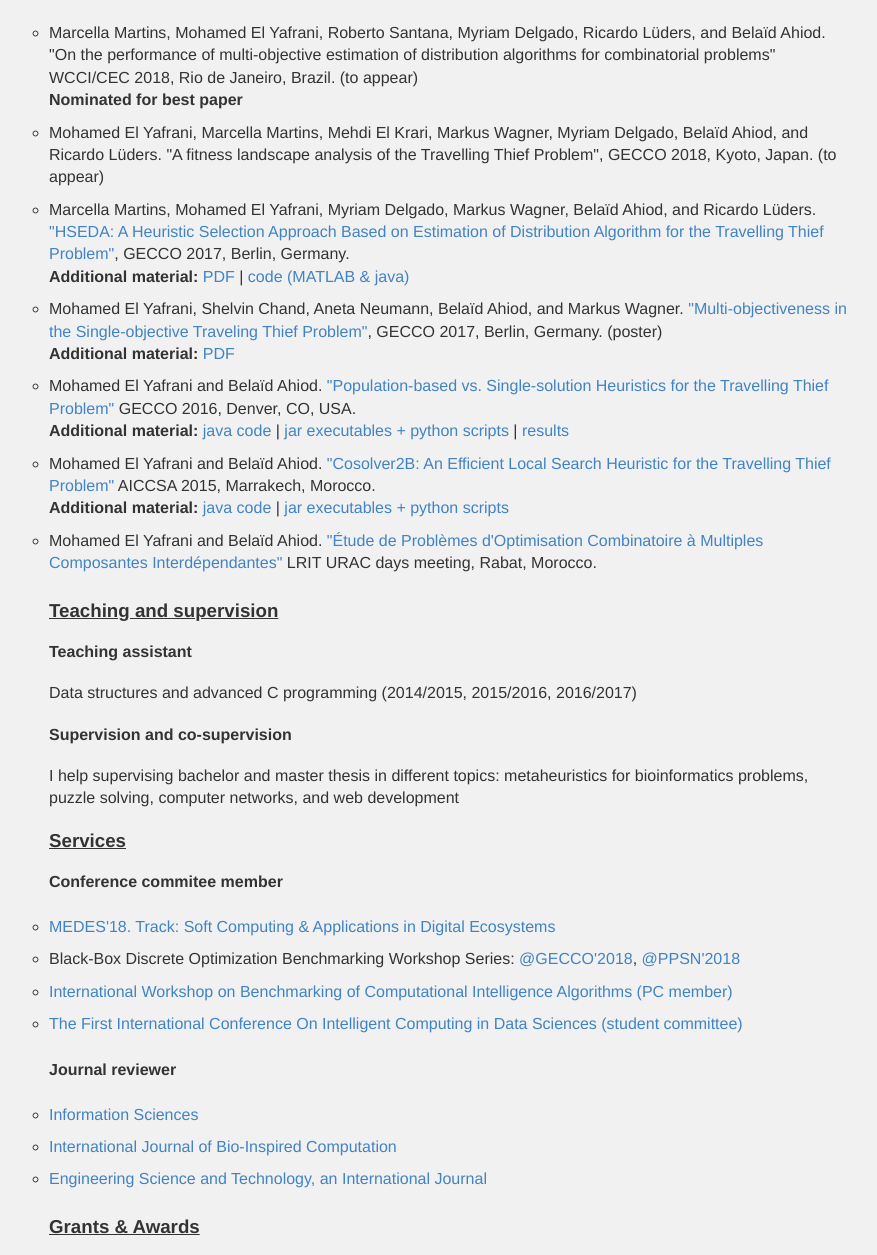
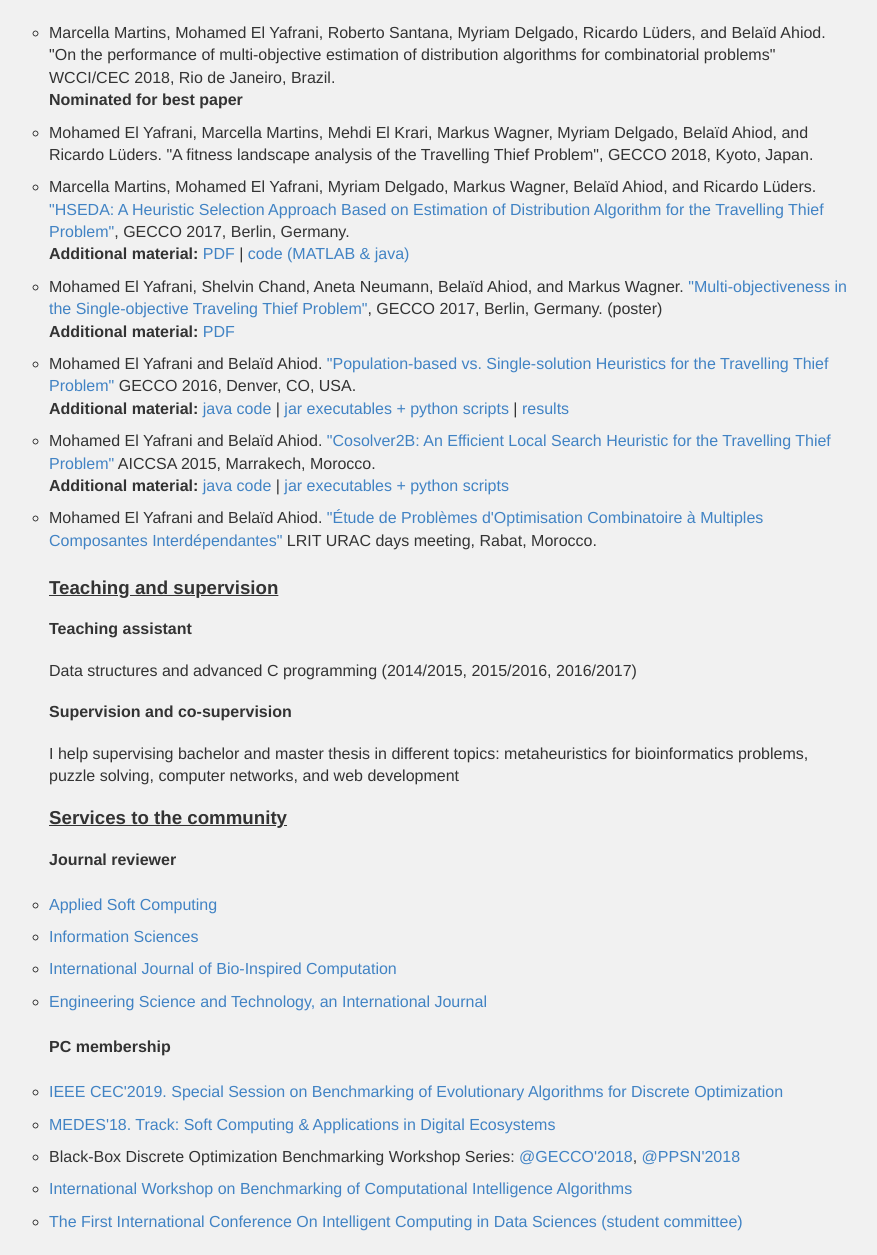
Before and after one commit to yafrani/yafrani.github.io, a plain HTML site: page index.html in a window 1280 px wide. Shown: the part 1330-2585 px from the top of the page, without its empty margins (191-1068 px from the left). Drawn offline with Linux system fonts and the light colour scheme.

Commit message:
quick update

```diff
--- a/index.html
+++ b/index.html
@@ -223,8 +223,7 @@
         <li>
           Marcella Martins, Mohamed El Yafrani, Roberto Santana, Myriam Delgado, Ricardo Lüders, and Belaïd Ahiod.
           "On the performance of multi-objective estimation of distribution algorithms for combinatorial problems"
-          WCCI/CEC 2018, Rio de Janeiro, Brazil.
-          (to appear)<br>
+          WCCI/CEC 2018, Rio de Janeiro, Brazil.<br>
           <b>Nominated for best paper</b>
         </li>
 
@@ -232,7 +231,6 @@
           Mohamed El Yafrani, Marcella Martins, Mehdi El Krari, Markus Wagner, Myriam Delgado, Belaïd Ahiod, and Ricardo Lüders.
           "A fitness landscape analysis of the Travelling Thief Problem",
           GECCO 2018, Kyoto, Japan.
-          (to appear)
         </li>
 
         <li>
@@ -297,11 +295,40 @@
 
 
 
-      <h3>Services</h3>
+      <h3>Services to the community</h3>
 
-      <h4>Conference commitee member</h4>
+      <h4>Journal reviewer</h4>
+
       <ul>
+        <li>
+          <a href="https://www.journals.elsevier.com/applied-soft-computing/" target="_blank">
+            Applied Soft Computing
+          </a>
+        </li>
+        <li>
+          <a href="https://www.journals.elsevier.com/information-sciences" target="_blank">
+            Information Sciences
+          </a>
+        </li>
+        <li>
+          <a href="http://www.inderscience.com/jhome.php?jcode=ijbic" target="_blank">
+            International Journal of Bio-Inspired Computation
+          </a>
+        </li>
+        <li>
+          <a href="https://www.journals.elsevier.com/engineering-science-and-technology-an-international-journal/" target="_blank">
+            Engineering Science and Technology, an International Journal
+          </a>
+        </li>
+      </ul>
 
+      <h4>PC membership</h4>
+      <ul>
+        <li>
+          <a href="http://cec2019.org/" target="_blank">
+            IEEE CEC'2019. Special Session on Benchmarking of Evolutionary Algorithms for Discrete Optimization
+          </a>
+        </li>
 
         <li>
           <a href="http://medes.sigappfr.org/18/topics/special-track-on-scade" target="_blank">
@@ -317,32 +344,13 @@
 
         <li>
           <a href="http://iao.hfuu.edu.cn/bocia18" target="_blank">
-            International Workshop on Benchmarking of Computational Intelligence Algorithms (PC member)
+            International Workshop on Benchmarking of Computational Intelligence Algorithms
           </a>
         </li>
 
         <li>
           <a href="http://www.researchnetwork.ma/icds2017/index.html" target="_blank">
             The First International Conference On Intelligent Computing in Data Sciences (student committee)
-          </a>
-        </li>
-      </ul>
-
-      <h4>Journal reviewer</h4>
-      <ul>
-        <li>
-        <a href="https://www.journals.elsevier.com/information-sciences" target="_blank">
-          Information Sciences
-        </a>
-        </li>
-        <li>
-        <a href="http://www.inderscience.com/jhome.php?jcode=ijbic" target="_blank">
-          International Journal of Bio-Inspired Computation
-        </a>
-        </li>
-        <li>
-        <a href="https://www.journals.elsevier.com/engineering-science-and-technology-an-international-journal/" target="_blank">
-          Engineering Science and Technology, an International Journal
           </a>
         </li>
       </ul>
```
Lines whose indentation alone changed are shown as unchanged.
